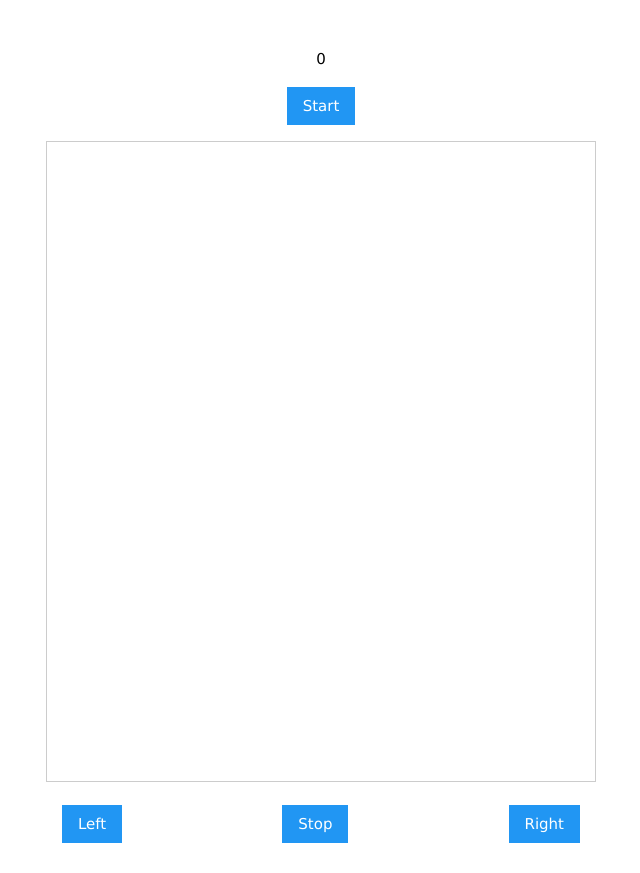
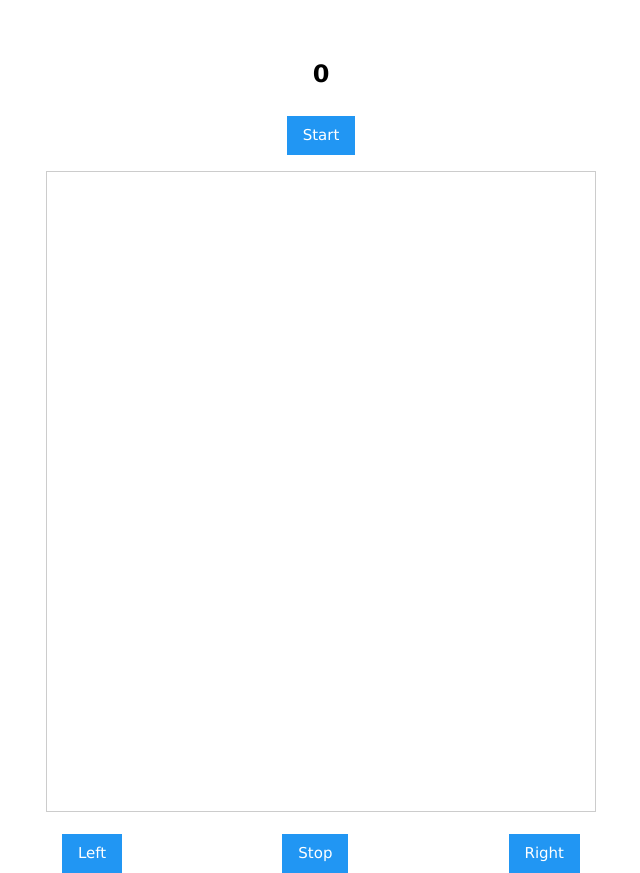
Before and after one commit to Kelta-King/MyFirstGame, a plain HTML site: page index.html in a window 1280 px wide. Shown: the whole page, without its empty margins (319-959 px from the left). Before the commit the page ends 843 px from the top, so only its background shows below. Drawn offline with nearby package versions, Linux system fonts and the light colour scheme.

Commit message:
Update index.html

```diff
--- a/index.html
+++ b/index.html
@@ -10,7 +10,7 @@
 <body>
 
     <div class="w3-content w3-image w3-padding-32 w3-margin-top" style="max-width:550px;height:700px">
-        <div class="w3-center" id="score">0</div>
+        <b><div class="w3-center w3-xlarge w3-padding" id="score">0</div></b>
         <center><button class="w3-button w3-blue w3-hover-blue w3-margin" onclick="start()" id="start">Start</button>
         <button class="w3-button w3-blue w3-hover-blue w3-margin" onclick="restart()" style="display:none;" id="restart">Restart</button></center>
         <canvas height="700" width="600" class="w3-image w3-white w3-border" id="can"></canvas>
```
